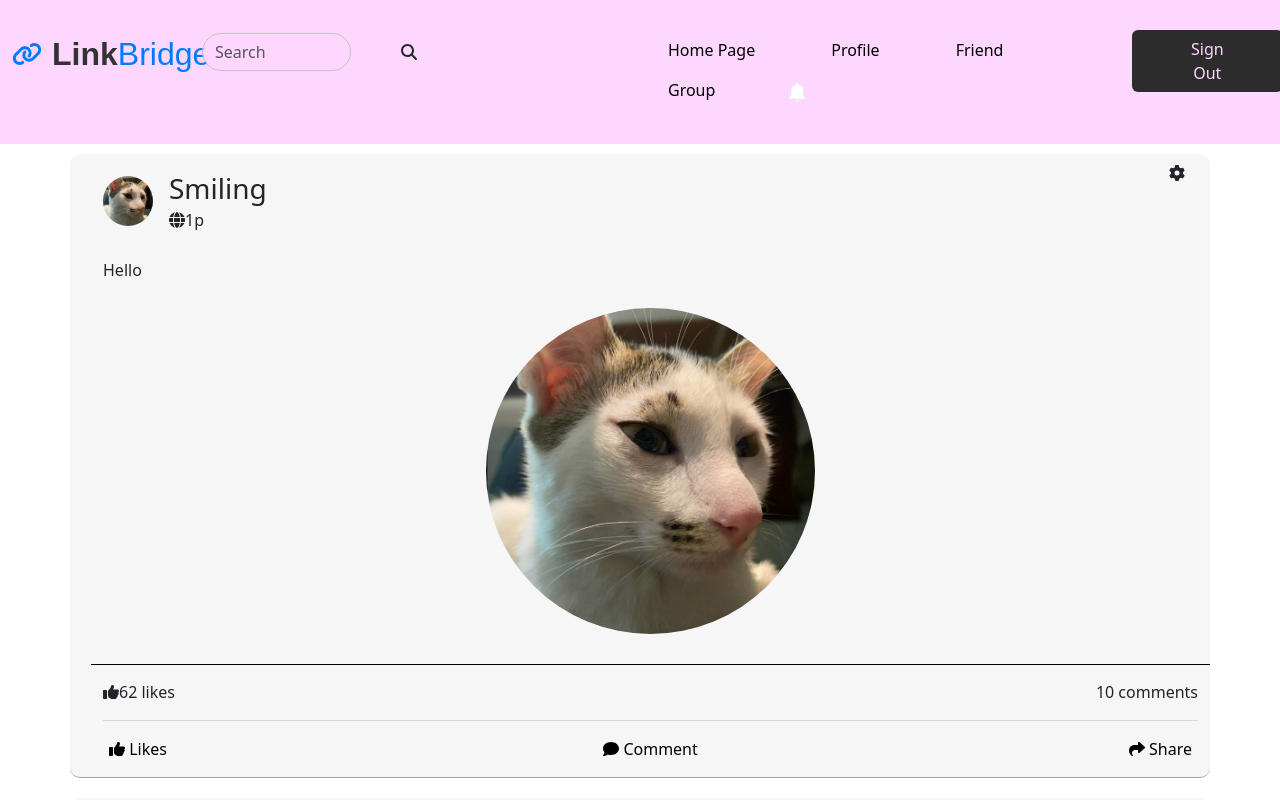
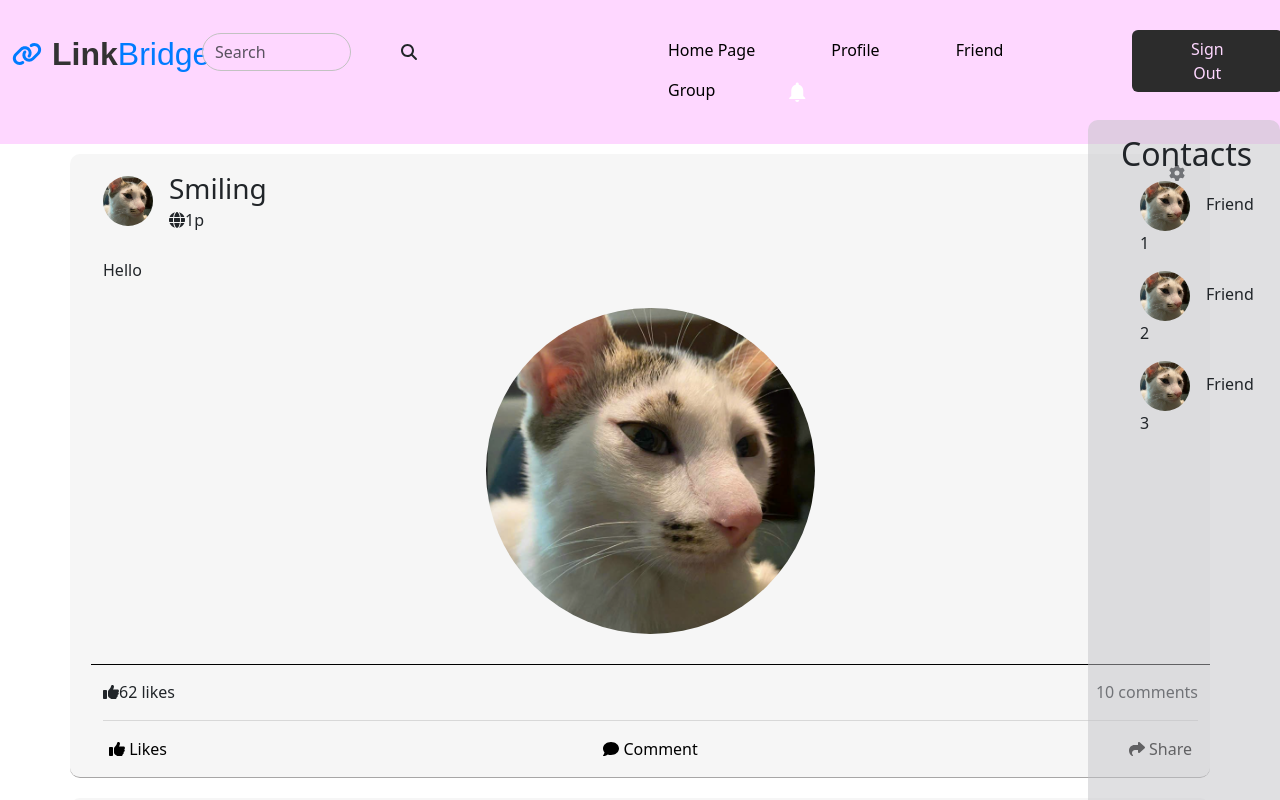
Before and after one commit to xuandat2001/Social-Media-Application, a React (Vite) app: page / in a window 1280 px wide. Shown: the top 800 px of the page. Built offline with nearby package versions, Linux system fonts and the light colour scheme.

Commit message:
Added Home Page and Friend Sidebar for Contacts

```diff
--- a/package.json
+++ b/package.json
@@ -27,6 +27,6 @@
     "eslint-plugin-react-hooks": "^5.1.0-rc.0",
     "eslint-plugin-react-refresh": "^0.4.9",
     "globals": "^15.9.0",
-    "vite": "^5.4.0"
+    "vite": "^5.4.1"
   }
 }
--- /dev/null
+++ b/src/components/FriendSidebar.jsx
@@ -0,0 +1,16 @@
+import '../css/FriendSidebar.css'
+import testImage from '../image/Screenshot 2024-08-12 000128.png'
+const FriendSidebar = () => (
+    <>
+        <div className="friend-sidebar">
+            <h2>Contacts</h2>
+            <ul>
+                <p className='friend'><img className="avatar me-3" src={testImage} alt="User avatar" />Friend 1</p>
+                <p className='friend'><img className="avatar me-3" src={testImage} alt="User avatar" />Friend 2</p>
+                <p className='friend'><img className="avatar me-3" src={testImage} alt="User avatar" />Friend 3</p>
+            </ul>
+        </div>
+    </>
+)
+
+export default FriendSidebar
--- /dev/null
+++ b/src/css/FriendSidebar.css
@@ -0,0 +1,15 @@
+.friend-sidebar {
+    width: 15%;
+    padding: 15px;
+    padding-left: 20px;
+    background-color: #c1c2c580;
+    height: 100vh;
+    position: fixed;
+    top: 120px;
+    right: 0;
+    border-radius: 10px;
+}
+
+h2 {
+    text-align: center;
+}
--- a/src/main.jsx
+++ b/src/main.jsx
@@ -9,9 +9,10 @@ import CreatePost from './pages/User-Site/CreatePost.jsx';
 import Header from './components/Header.jsx';
 import SharePost from './pages/User-Site/SharePost.jsx';
 import EditPost from './pages/User-Site/EditPost.jsx';
+import Home from './pages/Home.jsx';
 
 createRoot(document.getElementById('root')).render(
   <StrictMode>
-    <Group/>
+    <Home/>
   </StrictMode>,
 )
--- /dev/null
+++ b/src/pages/Home.jsx
@@ -0,0 +1,14 @@
+import FriendSidebar from "../components/FriendSidebar"
+import Header from "../components/Header"
+import Group from "./Group"
+
+function Home() {
+    return (
+        <>
+            <Group/>
+            <FriendSidebar/>
+        </>
+    )
+}
+
+export default Home
```
Also changed, not shown: 1 other file (tests, documents, lock files or other folders).
